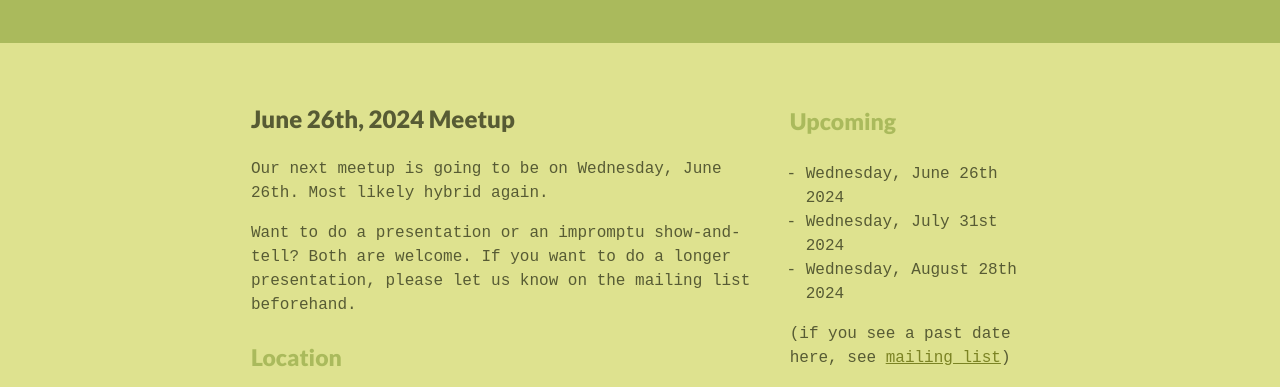
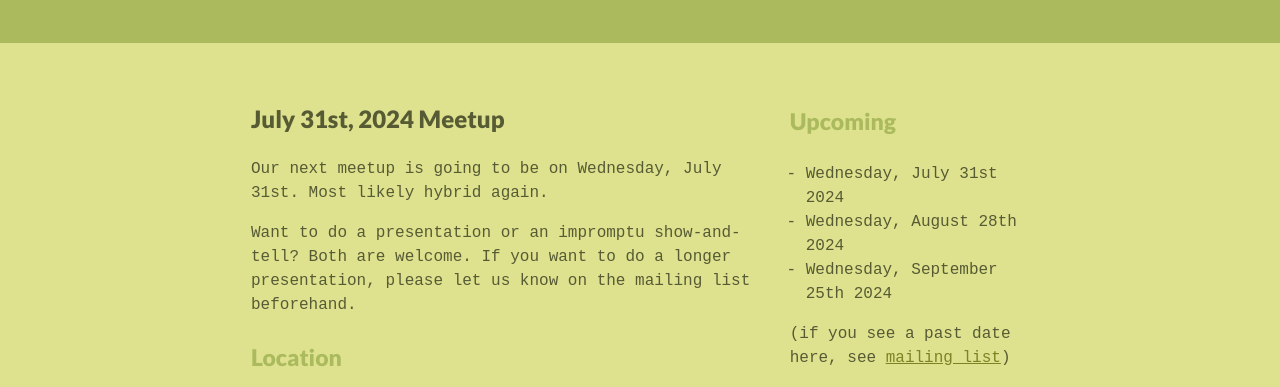
Before and after one commit to emacs-berlin/emacs-berlin.org, a Jekyll site: the page built from index.md, in a window 1280 px wide. Shown: the part 366-753 px from the top of the page. Built offline with Jekyll 4.4.1, drawn with Linux system fonts in a browser that asks for light colours.

Commit message:
July 2024 Meetup

```diff
--- a/index.md
+++ b/index.md
@@ -14,9 +14,9 @@ layout: default
 <section id="below-fold"><div class="row"><div class="medium-8 columns">
 
 
-# June 26th, 2024 Meetup
+# July 31st, 2024 Meetup
 
-Our next meetup is going to be on Wednesday, June 26th. Most likely
+Our next meetup is going to be on Wednesday, July 31st. Most likely
 hybrid again.
 
 Want to do a presentation or an impromptu show-and-tell? Both are
@@ -30,7 +30,7 @@ In person: [c-base](https://c-base.org/impressum) (Rungestraße 20, 10179 Berlin
 [OSM link](https://www.openstreetmap.org/node/260050809)) in the
 Seminarraum/Haeutungskabine, starts at 19:00 CET. Hosted by Berber.
 
-Video: [Jitsi Room](https://jitsi.emacs-berlin.org/june-2024), starts
+Video: [Jitsi Room](https://jitsi.emacs-berlin.org/july-2024), starts
 at 19:00 CEST (maybe room is open a bit earlier).
 
 ### About Emacs Berlin
@@ -60,12 +60,11 @@ Non-public contact via email: [organizers email][contact]
 <div class="medium-4 columns">
 ### Upcoming
 
-* Wednesday, June 26th 2024
 * Wednesday, July 31st 2024
 * Wednesday, August 28th 2024
+* Wednesday, September 25th 2024
 
 <!--
-* Wednesday, September 25th 2024
 * Wednesday, October 30th 2024
 * Wednesday, November 27th 2024
 * Wednesday, December 25th 2024
```
